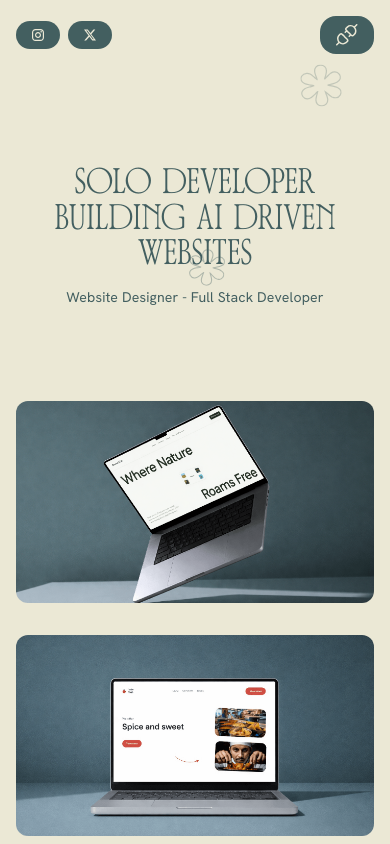
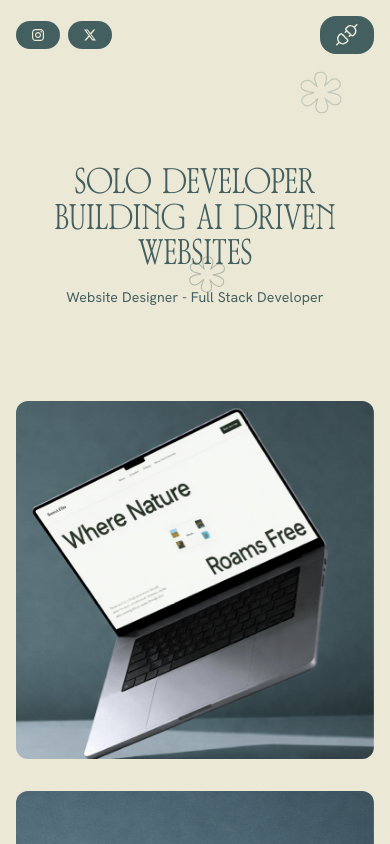
Before and after one commit to ABD2k23/portfolio, a Next.js app: page / in a window 390 px wide. Shown: the top 844 px of the page. Built offline with nearby package versions, Linux system fonts and the light colour scheme.

Commit message:
Improved image sizing

```diff
--- a/src/components/Work.tsx
+++ b/src/components/Work.tsx
@@ -117,7 +117,7 @@ const Work = ({
         <div className="w-full max-w-[1536px]">
           <div
             ref={containerRef}
-            className="relative w-full aspect-[16/9] rounded-[12px] md:rounded-[16px] overflow-hidden squircle"
+            className="relative w-full aspect-square sm:aspect-[16/9] rounded-[12px] md:rounded-[16px] overflow-hidden squircle"
             style={{ cursor: isMobile ? "pointer" : "none" }}
             onMouseMove={handleMouseMove}
             onMouseEnter={() => !isMobile && setIsHovered(true)}
```
